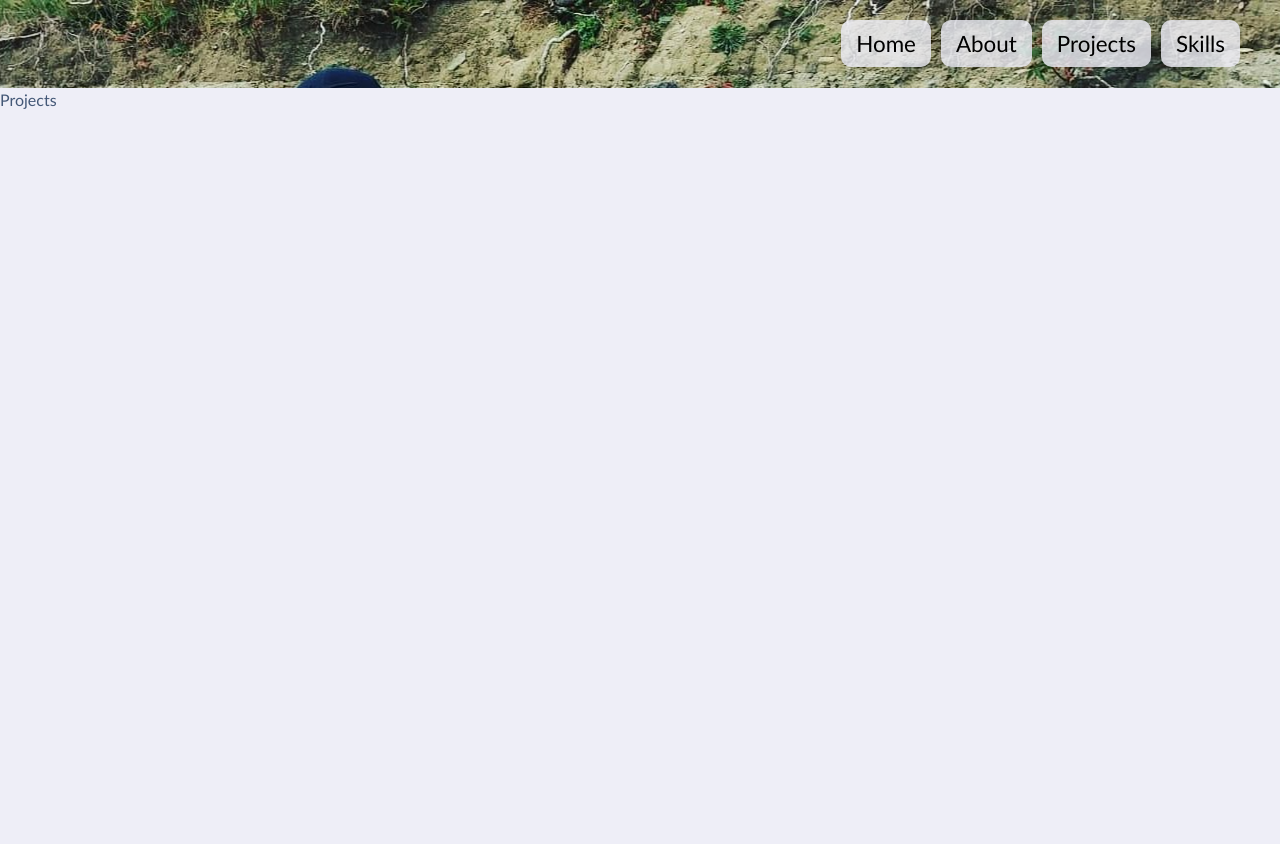
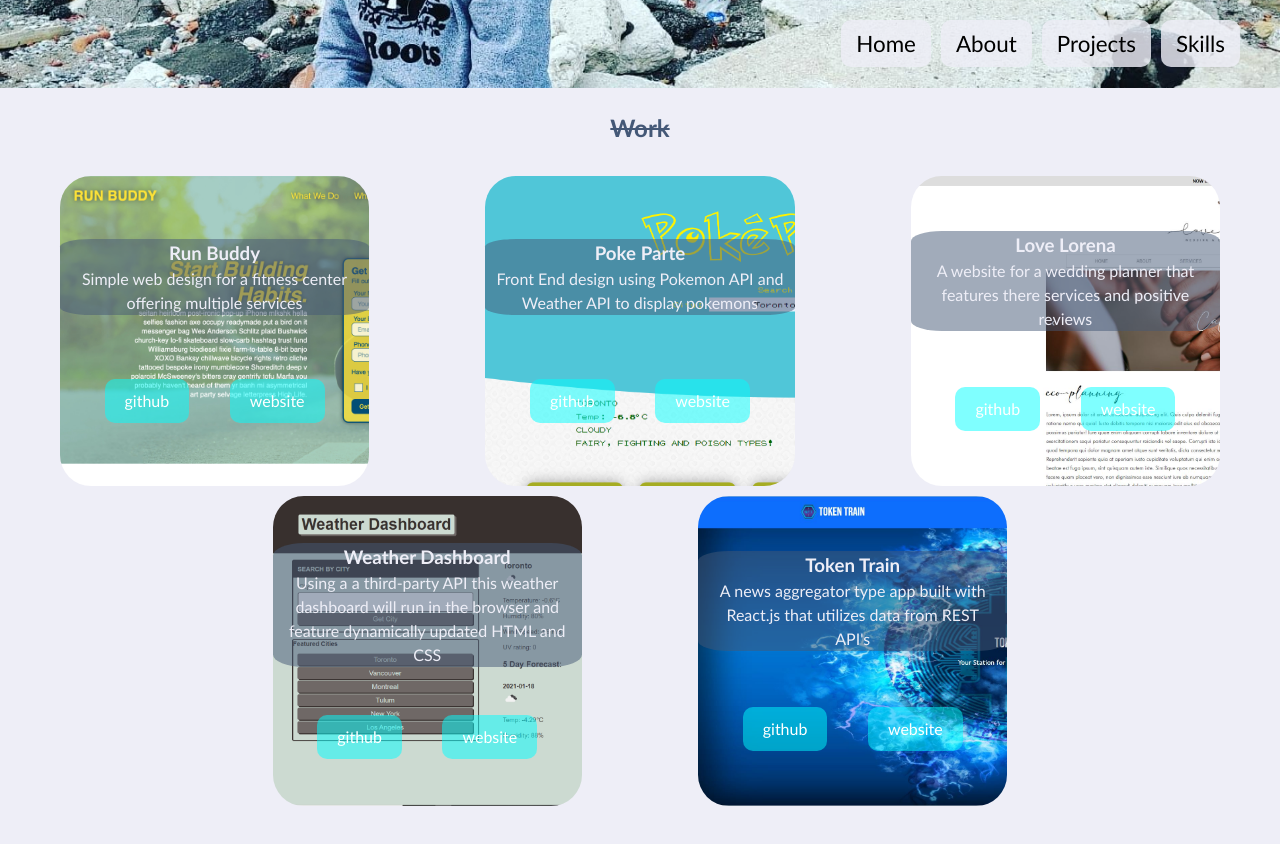
Before and after one commit to cruzma/portfolio, a React (Create React App) app: page /projects in a window 1280 px wide. Shown: the top 844 px of the page. Before the commit the page ends 800 px from the top, so only its background shows below. Built offline with nearby package versions, Linux system fonts and the light colour scheme.

Commit message:
all pages and componenets have been added

```diff
--- a/src/index.css
+++ b/src/index.css
@@ -30,7 +30,7 @@ header{
   display: flex;
   justify-content: flex-end;
   flex-wrap: wrap;
-  /* position: absolute; */
+  position: absolute;
   width: 100%;
   background-image: url(./assets/images/hero-pic.jpg);
   background-size: cover;
@@ -74,6 +74,12 @@ header nav ul li a:hover{
   transition: 1s;
 }
 
+header nav ul li a:focus{
+  border-radius: 0;
+  background-color: black;
+  color: rgba(238, 238, 247, 0.815);
+}
+
 /* header section ends */
 
 /* code for all sections begins here */
@@ -86,8 +92,13 @@ section h2{
   display: flex;
   justify-content: center;
   align-items: center;
-  margin: 0 0 30px 0;
+  margin: 50px 0 30px 0;
   text-decoration: line-through;
+}
+
+img{
+  width: 100%;
+  height: 100%;
 }
 
 /* code for all sections ends here */
@@ -282,6 +293,9 @@ section h2{
 
 /* Work section ends */
 
+
+
+
 /* Contact section begins */
 
 .contact-container{
@@ -345,7 +359,7 @@ section h2{
 
 /* contact section ends */
 
-/*Resume Section Begins*/
+/*Skills Section Begins*/
 
 .proficiencies{
   background-color: rgba(238, 238, 247, 0.815);
@@ -359,6 +373,15 @@ section h2{
 
 .proficiencies h3{
   margin-bottom: 20px;
+}
+
+.skills-list{
+  list-style-type: none;
+  display: grid;
+  grid-template-columns: 85px 85px 85px;
+  grid-template-rows: 85px 85px 85px 85px;
+  column-gap: 10px;
+  row-gap: 15px;
 }
 
 /* footer section begins */
--- a/src/pages/About.tsx
+++ b/src/pages/About.tsx
@@ -1,7 +1,26 @@
 import React from 'react'
+import tulum from "./../assets/images/time-in tulum.jpg"
 
 export const About = () => {
   return (
-    <div>this is the about page</div>
+    <section className="about-me-container">
+
+        <h2 id="about-me">About Me</h2>
+        <div className="about-me-info">
+        <div className="image-container">
+            <img src={tulum} alt="Man looking up at ancient mayan ruin"/>
+        </div>
+        <br/>
+        <p>I am a Front End Web Developer where I recently earned a Certificate in the Full Stack Web Development Program at the University of Toronto. I seek to implement my skills to create functional and intuitive user experience websites. With my background in customer service I understand the importance of having a great customer/user experience whenever they interact with my websites.</p>
+            <br/>
+        <p>You can always expect me to bring passion, a collaborative spirit, and an eagerness to learn and improve whenever possible. I am also effective at combining my skills in communication, creativity and teamwork to finish tasks.</p>
+        <br/>
+        <p>Health and Fitness is also one of my passions so when I'm not coding you could find me at a gym, soccer field or basketball court.</p>
+        <br/>
+        <p>I also love to travel. Before the travel restrictions were placed, I was in Mexico, Philippines, Cuba, and United States. Once the pandemic is done I hope to travel to Japan, El Salvador, Iceland.</p>
+        <br/>
+        <p>I am looking forward to adding my skills to an already well driven and quality oriented team. Please feel free to contact me. </p>
+        </div>
+    </section>
   )
 }
--- a/src/pages/Projects.tsx
+++ b/src/pages/Projects.tsx
@@ -2,6 +2,73 @@ import React from 'react'
 
 export const Projects = () => {
   return (
-    <div>Projects</div>
-  )
+    <section className="work-container">
+        <h2 className="work-title">Work</h2>
+        <div className="grid-container">
+            <div className="grid-item run-buddy">
+            <div className="project-name">
+                <h3>Run Buddy</h3>
+                <span>Simple web design for a fitness center offering multiple services</span>
+            </div>
+            <div className="grid-buttons">
+                    <a href="https://github.com/cruzma/run-buddy.git">github</a>
+
+                    <a href="https://cruzma.github.io/run-buddy/">website</a>
+            </div>
+
+        </div>
+
+        <div className="grid-item poke-parte">
+
+            <div className="project-name">
+                <h3>Poke Parte</h3>
+                <span>Front End design using Pokemon API and Weather API to display pokemons</span>
+            </div>
+            <div className="grid-buttons">
+                <a href="https://github.com/damn-ma-6/Poke-Parte.git">github</a>
+
+                <a href="https://damn-ma-6.github.io/Poke-Parte/">website</a>
+            </div>
+        </div>
+
+        <div className="grid-item budget-tracker">
+            <div className="project-name">
+                <h3>Love Lorena</h3>
+                <span>A website for a wedding planner that features there services and positive reviews</span>
+            </div>
+            <div className="grid-buttons">
+                <a href="https://github.com/cruzma/misa-wedding-site">github</a>
+
+                <a href="https://cruzma.github.io/misa-wedding-site/">website</a>
+            </div>
+        </div>
+
+        <div className="grid-item weather-dash">
+            <div className="project-name">
+                <h3>Weather Dashboard</h3>
+                <span>Using a a third-party API this weather dashboard will run in the browser and feature dynamically updated HTML and CSS</span>
+            </div>
+            <div className="grid-buttons">
+                <a href="https://github.com/cruzma/weather-dashboard.git">github</a>
+
+                <a href="https://cruzma.github.io/weather-dashboard/">website</a>
+            </div>
+        </div>
+
+        <div className="grid-item token-train">
+            <div className="project-name">
+                <h3>Token Train</h3>
+                <span>A news aggregator type app built with React.js that utilizes data from REST API's</span>
+            </div>
+            <div className="grid-buttons">
+                <a href="https://github.com/chingu-voyages/v36-geckos-team-07">github</a>
+
+                <a href="https://tokentrain.netlify.app/">website</a>
+            </div>
+        </div>
+
+
+        </div>
+    </section>
+)
 }
--- a/src/pages/Skills.tsx
+++ b/src/pages/Skills.tsx
@@ -1,7 +1,38 @@
 import React from 'react'
+import html from "./../assets/images/html-5.svg"
+import css from "./../assets/images/css.svg"
+import javascript from "./../assets/images/javascript.svg"
+import react from "./../assets/images/react.svg"
+import bootstrap from "./../assets/images/bootstrap.png"
+import api from "./../assets/images/api.svg"
+import node from "./../assets/images/Node.js_logo.svg"
+import npm from "./../assets/images/Npm-logo.svg"
+import github from "./../assets/images/github.svg"
+import mongodb from "./../assets/images/mongodb.svg";
+import heroku from "./../assets/images/heroku.svg";
+// import resume from "./../assets/MateoCruzCV.pdf"
 
 export const Skills = () => {
   return (
-    <div>Skills</div>
+    <section className="hero">
+    <div className="proficiencies">
+        <p>Download my resume here: </p><a href={require("./../assets/MateoCruzCV.pdf").default} id="resume">Resume</a>
+        <br/>
+        <h3>My Proficiencies</h3>
+        <ul className='skills-list'>
+            <li><img src={html} alt=""></img></li>
+            <li><img src={css} alt=""></img></li>
+            <li><img src={javascript} alt=""></img></li>
+            <li><img src={react} alt=""></img></li>
+            <li><img src={bootstrap} alt=""></img></li>
+            <li><img src={api} alt=""></img></li>
+            <li><img src={node} alt=""></img></li>
+            <li><img src={npm} alt=""></img></li>
+            <li><img src={github} alt=""></img></li>
+            <li><img src={heroku} alt=""></img></li>
+            <li><img src={mongodb} alt=""></img></li>
+        </ul>
+    </div>
+</section>
   )
 }
```
